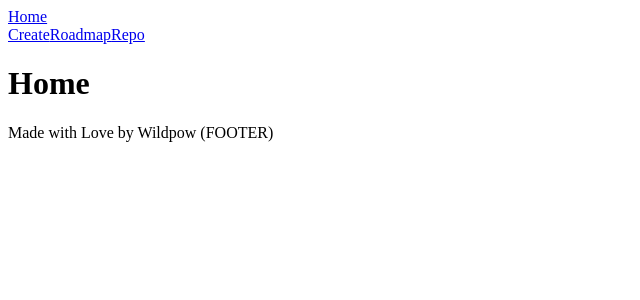
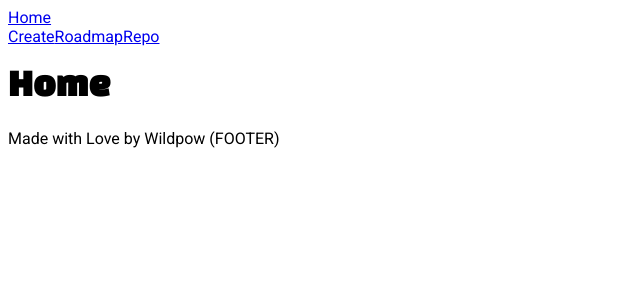
Before and after one commit to wildpow/covid-free-card-creator, a Next.js app: page / in a window 1280 px wide. Shown: the top 300 px of the page, without its empty margins (0-640 px from the left). Built offline with nearby package versions, Linux system fonts and the light colour scheme.

Commit message:
style: add google fonts and set defaults

```diff
--- a/pages/_app.js
+++ b/pages/_app.js
@@ -1,4 +1,5 @@
 import "tailwindcss/tailwind.css";
+import "../styles/globals.css";
 
 function MyApp({ Component, pageProps }) {
   return <Component {...pageProps} />;
--- /dev/null
+++ b/pages/_document.js
@@ -0,0 +1,27 @@
+import Document, { Html, Head, Main, NextScript } from "next/document";
+
+class MyDocument extends Document {
+  static async getInitialProps(ctx) {
+    const initialProps = await Document.getInitialProps(ctx);
+    return { ...initialProps };
+  }
+
+  render() {
+    return (
+      <Html>
+        <Head>
+          <link
+            href="https://fonts.googleapis.com/css2?family=Black+Han+Sans&family=Roboto:wght@400;700&display=swap"
+            rel="stylesheet"
+          />
+        </Head>
+        <body>
+          <Main />
+          <NextScript />
+        </body>
+      </Html>
+    );
+  }
+}
+
+export default MyDocument;
--- /dev/null
+++ b/styles/globals.css
@@ -0,0 +1,13 @@
+html,
+body {
+  font-family: "Roboto", sans-serif;
+}
+h1,
+h2,
+h3,
+h4,
+h5,
+h6 {
+  font-family: "Black Han Sans", sans-serif;
+}
+/* box-sizing: border-box; */
```
